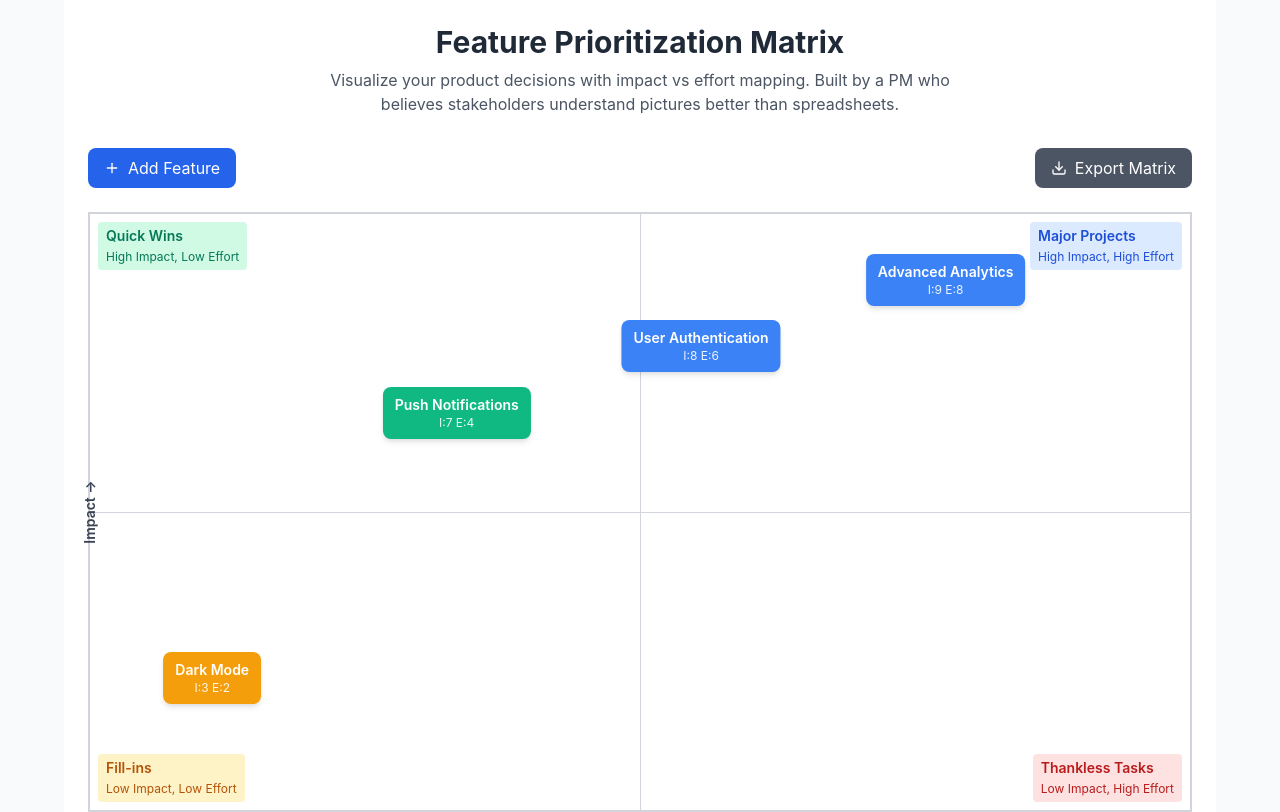
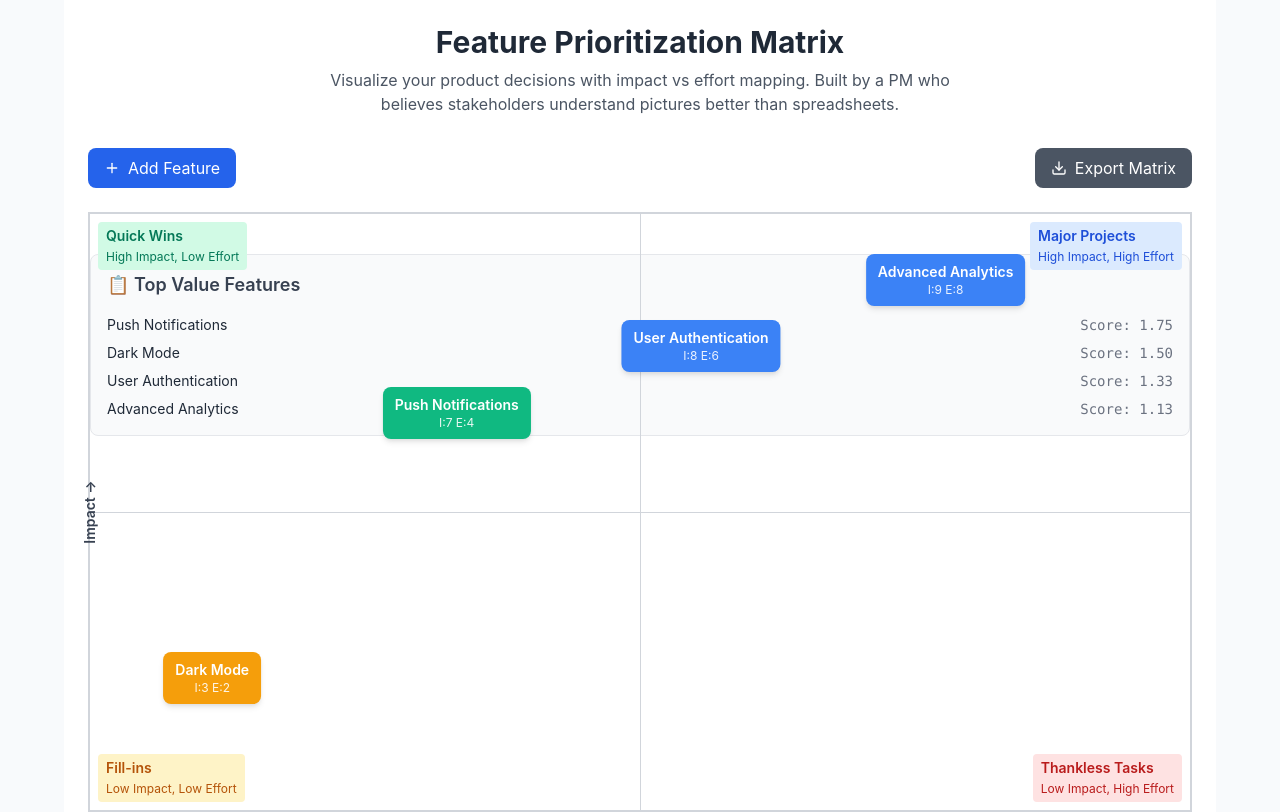
Before and after one commit to chrisgeaton/pm-prioritization-tool, a React (Create React App) app: page / in a window 1280 px wide. Shown: the top 812 px of the page. Built offline with nearby package versions, Linux system fonts and the light colour scheme.

Commit message:
Add stack-ranked value feature list

```diff
--- a/src/App.js
+++ b/src/App.js
@@ -186,6 +186,11 @@ const PrioritizationMatrix = () => {
     }
   };
 
+const rankedFeatures = [...features]
+  .map(f => ({ ...f, valueScore: (f.impact / f.effort).toFixed(2) }))
+  .sort((a, b) => b.valueScore - a.valueScore);
+
+
   return (
     <div className="max-w-6xl mx-auto p-6 bg-white min-h-screen">
       {/* Header */}
@@ -297,6 +302,19 @@ const PrioritizationMatrix = () => {
         <div className="absolute left-0 top-1/2 transform -translate-y-1/2 -translate-x-8 -rotate-90 text-sm font-semibold text-gray-700">
           Impact →
         </div>
+
+		{/* Stack Rank */}
+		<div className="mt-10 bg-gray-50 p-4 rounded-lg border border-gray-200">
+		  <h3 className="text-lg font-semibold text-gray-700 mb-4">📋 Top Value Features</h3>
+		  <ol className="space-y-2 list-decimal list-inside">
+			{rankedFeatures.map((feature, index) => (
+			  <li key={feature.id} className="flex justify-between text-sm text-gray-800">
+				<span>{feature.name}</span>
+				<span className="font-mono text-gray-500">Score: {feature.valueScore}</span>
+			  </li>
+			))}
+		  </ol>
+		</div>
 
         {/* Features */}
         {features.map((feature) => {
```
